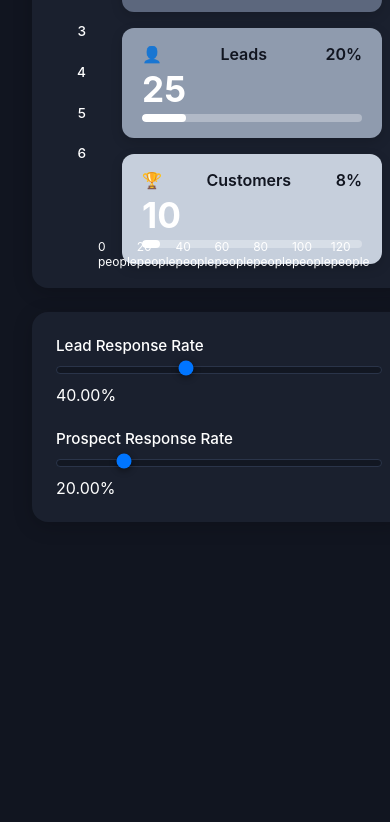
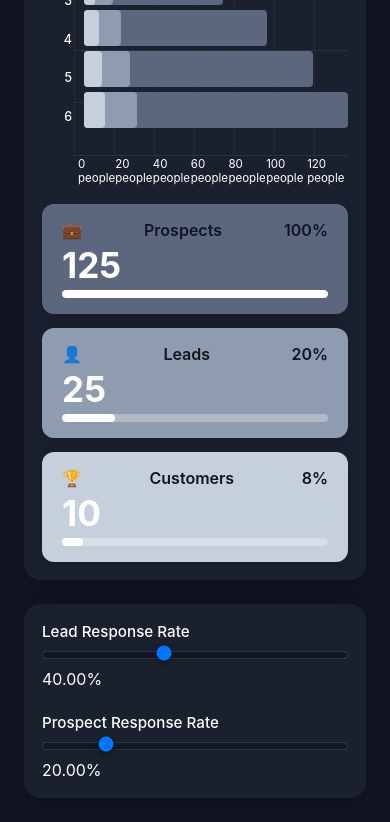
Before and after one commit to lyudmila-ilieva/pf-ai-exam, a plain HTML site: page index.html in a window 390 px wide. Shown: the part 739-1561 px from the top of the page. Before the commit the page ends 1293 px from the top, so only its background shows below. Drawn offline with Linux system fonts and the light colour scheme.

Commit message:
responsive design
Co-authored-by: Copilot <copilot@github.com>

```diff
--- a/style.css
+++ b/style.css
@@ -47,8 +47,9 @@ body {
 
 /* --- Sidebar --- */
 .sidebar {
-    width: 260px;
-    min-width: 240px;
+    flex: 0 0 280px;
+    width: 100%;
+    max-width: 320px;
     background: var(--bg-panel);
     border-radius: 16px;
     padding: 20px;
@@ -326,7 +327,8 @@ body {
     display: flex;
     flex-direction: column;
     gap: 16px;
-    width: 260px;
+    width: 100%;
+    max-width: 320px;
 }
 
 .stat-card {
@@ -441,3 +443,96 @@ input[type=range]::-webkit-slider-thumb {
     cursor: pointer;
     box-shadow: 0 2px 6px rgba(0,0,0,0.4);
 }
+
+/* --- Responsive layout adjustments --- */
+@media (max-width: 1200px) {
+    .chart-section {
+        flex-direction: column;
+        min-height: auto;
+    }
+
+    .stats {
+        flex-direction: row;
+        flex-wrap: wrap;
+        gap: 14px;
+        max-width: 100%;
+    }
+
+    .stat-card {
+        flex: 1 1 180px;
+        min-width: 170px;
+    }
+}
+
+@media (max-width: 860px) {
+    body {
+        padding: 12px;
+    }
+
+    .container {
+        padding: 12px;
+    }
+
+    .sidebar,
+    .chart-section,
+    .sliders-section {
+        padding: 18px;
+    }
+
+    .chart-body {
+        min-height: 220px;
+        max-height: none;
+    }
+
+    .chart-grid {
+        left: 36px;
+    }
+
+    .x-axis {
+        left: 36px;
+        font-size: 0.72rem;
+    }
+}
+
+@media (max-width: 620px) {
+    .container {
+        flex-direction: column;
+        gap: 12px;
+    }
+
+    .sidebar,
+    .chart-section,
+    .sliders-section,
+    .stats {
+        width: 100%;
+    }
+
+    .chart-section {
+        padding: 18px;
+    }
+
+    .chart-body {
+        padding-top: 8px;
+        padding-bottom: 28px;
+    }
+
+    .chart-grid {
+        left: 32px;
+    }
+
+    .y-axis {
+        font-size: 0.78rem;
+    }
+
+    .stat-card {
+        min-width: 100%;
+    }
+
+    .slider-group {
+        gap: 10px;
+    }
+
+    input[type=range] {
+        height: 8px;
+    }
+}
```
